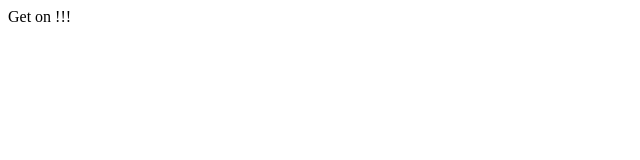
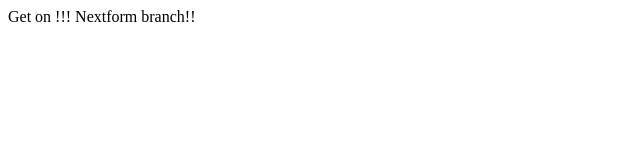
Before and after one commit to Sammie99/nextguide, a plain HTML site: page index.html in a window 1280 px wide. Shown: the whole page, without its empty margins (0-640 px from the left). Drawn offline with Linux system fonts and the light colour scheme.

Commit message:
nextbranch

```diff
--- a/index.html
+++ b/index.html
@@ -7,5 +7,7 @@
   </head>
   <body>
     Get on !!!
+
+    Nextform branch!!
   </body>
 </html>
```
Also changed, not shown: branch.html (added).
